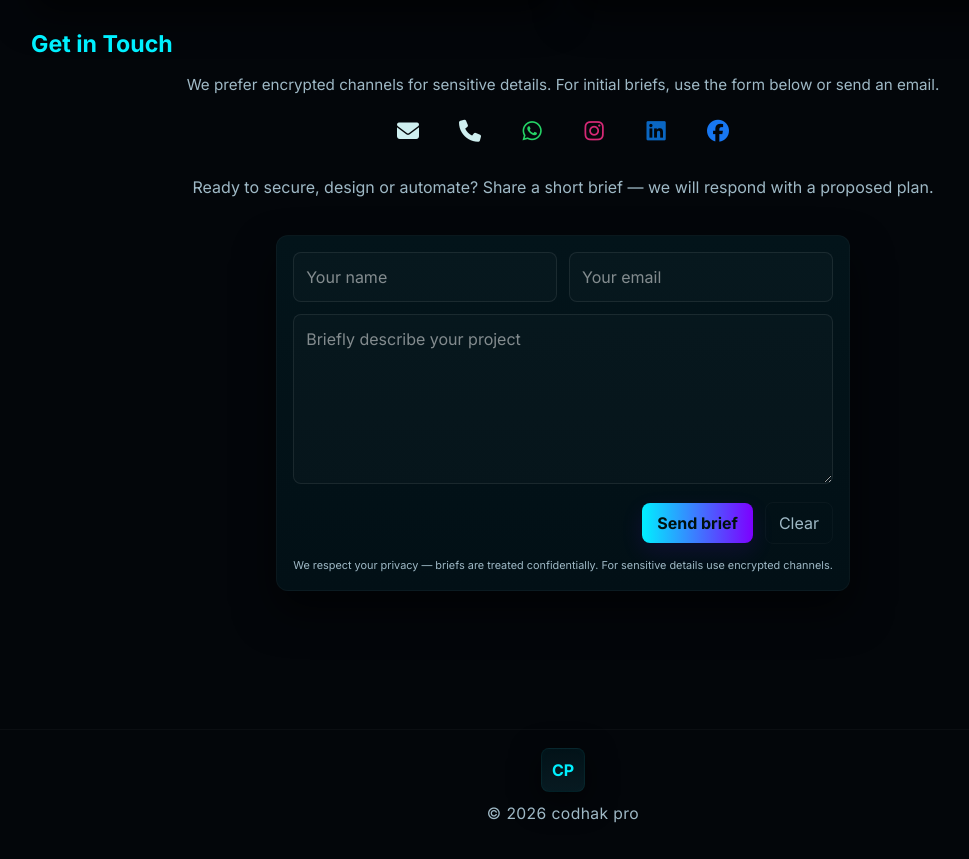
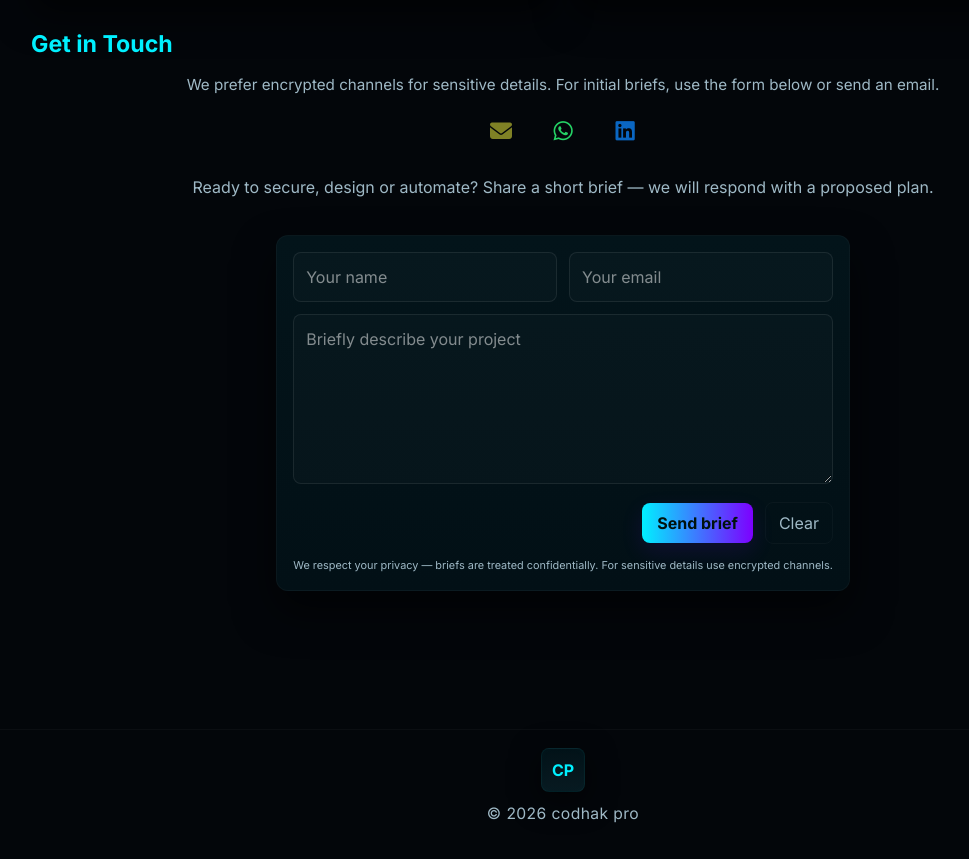
Before and after one commit to Codhakpro/Codhak.Pro, a plain HTML site: page index.html in a window 1280 px wide. Shown: the part 2477-3336 px from the top of the page, without its empty margins (77-1046 px from the left). Drawn offline with nearby package versions, Linux system fonts and the light colour scheme.

Commit message:
Modify contact icons in index.html
Updated email icon color and removed unused contact links.

```diff
--- a/index.html
+++ b/index.html
@@ -341,12 +341,7 @@
         <div class="contact-icons" role="group" aria-label="Contact links">
           <!-- Email (envelope icon, muted) -->
           <a href="mailto:the.codhak.pro.introvert@gmail.com" aria-label="Email" title="Email">
-            <i class="fa-solid fa-envelope" aria-hidden="true"></i>
-          </a>
-
-          <!-- Phone (muted) -->
-          <a href="tel:+2348104820343" aria-label="Call" title="Call">
-            <i class="fa-solid fa-phone" aria-hidden="true"></i>
+            <i class="fa-solid fa-envelope" aria-hidden="true" style="color: #FFFF407E;"></i>
           </a>
 
           <!-- WhatsApp (brand color) -->
@@ -354,19 +349,9 @@
             <i class="fa-brands fa-whatsapp" aria-hidden="true"></i>
           </a>
 
-          <!-- Instagram -->
-          <a href="https://www.instagram.com/the_codhak.pro_introvert" target="_blank" rel="noopener noreferrer" aria-label="Instagram" title="Instagram">
-            <i class="fa-brands fa-instagram" aria-hidden="true"></i>
-          </a>
-
           <!-- LinkedIn -->
           <a href="https://www.linkedin.com/in/the-codhak-pro-introvert-a63491370" target="_blank" rel="noopener noreferrer" aria-label="LinkedIn" title="LinkedIn">
             <i class="fa-brands fa-linkedin" aria-hidden="true"></i>
-          </a>
-
-          <!-- Facebook -->
-          <a href="https://www.facebook.com/share/1AJAcoC94H/" target="_blank" rel="noopener noreferrer" aria-label="Facebook" title="Facebook">
-            <i class="fa-brands fa-facebook" aria-hidden="true"></i>
           </a>
         </div>
 
```
